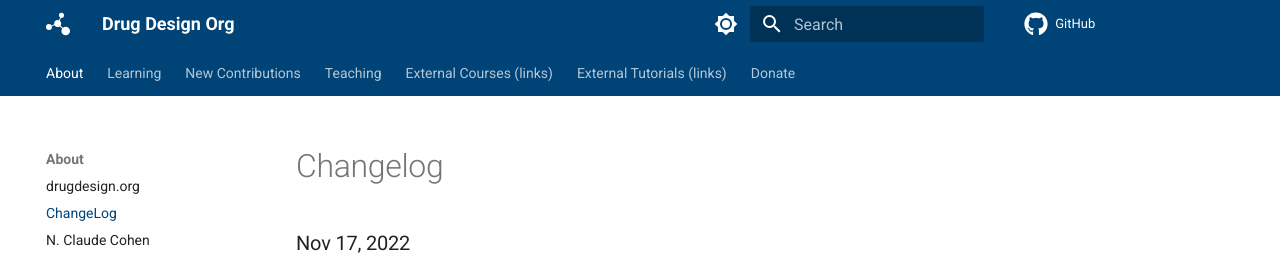
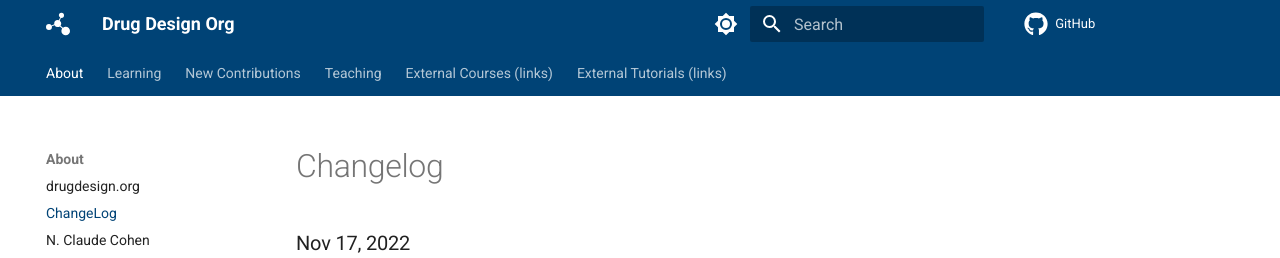
Before and after one commit to drug-design/course, an MkDocs documentation site: the page built from docs/site/changelog.md, in a window 1280 px wide. Shown: the top 258 px of the page. Built offline with MkDocs 1.6.1 and Material for MkDocs 9.7.7, drawn with Linux system fonts in a browser that asks for light colours; comment, search, counter and statistics services are not loaded.

Commit message:
remove the donate page

```diff
--- a/mkdocs.yml
+++ b/mkdocs.yml
@@ -154,5 +154,3 @@ nav:
   - External Tutorials (links):
     - Table of Contents: tutorials/index.md
     - TeachOpenCADD: tutorials/teachopencadd.md
-  - Donate:
-    - 'Support us': site/donate.md
```
